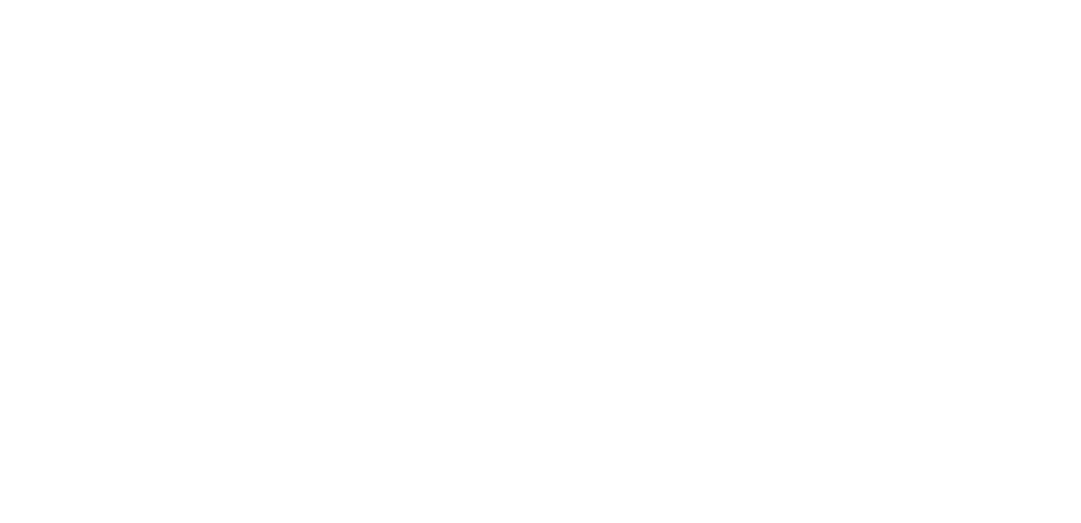
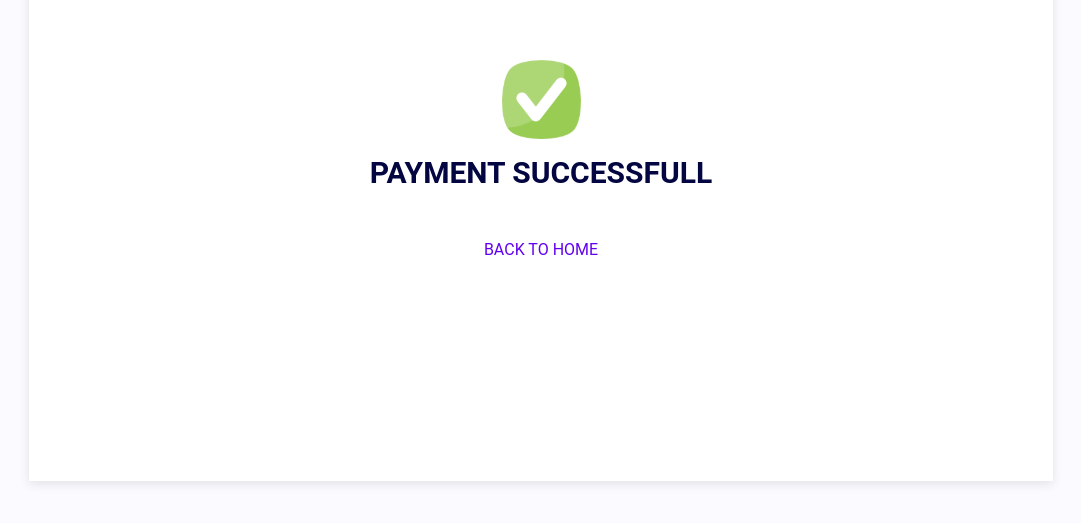
Before and after one commit to profnike/jumiaclone, a React (Create React App) app: page /successful/payment in a window 1280 px wide. Before the commit this address had no page. Shown: the part 239-762 px from the top of the page, without its empty margins (99-1180 px from the left). Built offline with nearby package versions, Linux system fonts and the light colour scheme.

Commit message:
complrtion of payment area

```diff
--- a/src/App.js
+++ b/src/App.js
@@ -9,6 +9,7 @@
 
 import LoginCreate from './Pages/LoginCreate/LoginCreate';
 import Checkout from './Pages/Checkout/Checkout';
+import Paymentsuccess from './Pages/Paymentsuccess/Paymentsuccess';
 
 function App() {
   return (
@@ -21,6 +22,7 @@
       <Route exact path="/Createaccount" element={<Createaccount/>}/>
       <Route exact path="/customer/account/login" element={<LoginCreate/>}/>
       <Route exact path="/onepage/checkout/address" element={<Checkout/>}/>
+      <Route exact path="/successful/payment" element={<Paymentsuccess/>}/>
       </Routes>
       {/* const params=useParams()
     let current=params.id
--- a/src/Components/CartItem/CartItem.js
+++ b/src/Components/CartItem/CartItem.js
@@ -9,6 +9,8 @@
 
 const CartItem = ({item}) => {
   // const{addlocalstorage}=useContext(cartContext)
+  const{removeItem}=useContext(cartContext)
+  // const{clearallitem}=useContext(cartContext)
     const{cartItems}=useContext(cartContext)
     let value={}
     value=cartItems.find((valu)=>{
@@ -17,19 +19,7 @@
      )
      })
 
-     useEffect(()=>{
-      let cart = JSON.parse(localStorage.getItem('cart'));
-      if(cart!==null){
-          // cart.map((val,ind)=>{
-          //     addlocalstorage(val)
-          // })
 
-          // // cartItems=cart
-          // console.log(cartItems)
-          // console.log(cart)
-      }
-      else{}
-  },[])
   return (
     <div className='container-cart-content'>
       <div>
@@ -49,7 +39,8 @@
             </div>
             </div>
             <div className='lower-section-second'>
-            <div className='remove-from-cart-div'>
+            <div onClick={(()=>{removeItem(value.id)})} className='remove-from-cart-div'>
+            {/* <div onClick={(()=>{clearallitem()})} className='remove-from-cart-div'> */}
               <AiTwotoneDelete/>
                 <h5 className='remove-from-cart'>REMOVE</h5>
             </div>
--- a/src/Components/Flutterwave/Flutterwave.js
+++ b/src/Components/Flutterwave/Flutterwave.js
@@ -1,9 +1,14 @@
 import React from 'react';
 import { FlutterWaveButton, closePaymentModal } from 'flutterwave-react-v3';
 import { useNavigate } from 'react-router-dom';
+import cartContext from "../../Context/Cart/CartContext";
+import { useContext } from 'react';
+
 
 
 export default function App() {
+
+  const{clearallitem}=useContext(cartContext)
   let customerDetail = JSON.parse(localStorage.getItem('addr-details'));
   let customerInfo = JSON.parse(localStorage.getItem('jumia-user'));
   let amt = JSON.parse(localStorage.getItem('goods-amt'));
@@ -41,11 +46,12 @@
     callback: (response) => {
        console.log(response);
        localStorage.setItem('clientRes', JSON.stringify(response))
-      closePaymentModal() // this will close the modal programmatically
-      navigate("/Paymentsuccess")
+      // closePaymentModal() // this will close the modal programmatically
+      clearallitem()
+       navigate("/Paymentsuccess")
     },
     onClose: () => {
-        navigate("/Paymentcard")
+        navigate("/")
     },
   };
 
--- a/src/Components/Header/Header.css
+++ b/src/Components/Header/Header.css
@@ -196,7 +196,7 @@
 .cart-image-div-header{
     position: relative;
 }
-.item-count{
+.options-and-icons .item-count{
     position: absolute;
     border-radius: 100%;
     background-color: orange;
--- a/src/Context/Cart/CartReducer.js
+++ b/src/Context/Cart/CartReducer.js
@@ -1,4 +1,4 @@
-import {ADD_TO_CART,REMOVE_ITEM,REDUCE_ITEM,ADD_LOCAL_STORAGE} from '../Types'
+import {ADD_TO_CART,REMOVE_ITEM,REDUCE_ITEM,CLEAR_ALL_ITEM} from '../Types'
 import {addItemToCart,reduceCartitem} from '../Cart/Cart.utils'
 
 
@@ -12,6 +12,12 @@
 
 
                 )
+
+            }
+            case CLEAR_ALL_ITEM :
+            return{
+                ...state,
+                cartItems:[]
 
             }
             case REDUCE_ITEM:
--- a/src/Context/Cart/CartState.js
+++ b/src/Context/Cart/CartState.js
@@ -1,7 +1,7 @@
 import { useReducer, useState } from "react";
 import CartContext from './CartContext'
 import CartReducer from './CartReducer'
-import {ADD_TO_CART,REMOVE_ITEM,REDUCE_ITEM,ADD_LOCAL_STORAGE} from '../Types'
+import {ADD_TO_CART,REMOVE_ITEM,REDUCE_ITEM,CLEAR_ALL_ITEM} from '../Types'
 import { useEffect } from 'react'
 
 
@@ -40,8 +40,8 @@
 const reduceItem= item => {
     dispatch({type:REDUCE_ITEM ,payload:item})
 }
-const addlocalstorage= item => {
-    dispatch({type:ADD_LOCAL_STORAGE ,payload:item})
+const clearallitem= (item) => {
+    dispatch({type:CLEAR_ALL_ITEM ,payload:[]})
 }
 
 
@@ -51,7 +51,7 @@
             addToCart,
             removeItem,
             reduceItem,
-            addlocalstorage
+            clearallitem
         }}>
         {children}
         </CartContext.Provider>
--- a/src/Context/Types.js
+++ b/src/Context/Types.js
@@ -2,3 +2,4 @@
 export const REMOVE_ITEM='REMOVE_ITEM';
 export const REDUCE_ITEM='REDUCE_ITEM';
 export const ADD_LOCAL_STORAGE='ADD_LOCAL_STORAGE';
+export const CLEAR_ALL_ITEM='CLEAR_ALL_ITEM';
--- a/src/Pages/Checkout/Checkout.css
+++ b/src/Pages/Checkout/Checkout.css
@@ -52,6 +52,8 @@
     justify-content: flex-start;
     align-items: center;
     height: 35px;
+    padding-top: 20px;
+    padding-bottom: 20px;
 }
 .section-one h5{
     margin-bottom: 0;
@@ -70,6 +72,7 @@
     padding-bottom: 20px;
     text-align: left;
     border-top: 1px solid rgb(209, 207, 207);
+    padding-top: 10px;
 }
 .section-two button{
     width: 100%;
@@ -422,3 +425,8 @@
     height: 45px;
 
 }
+.excep-header{
+    font-size: 16px;
+    color: black;
+
+}
--- /dev/null
+++ b/src/Pages/Paymentsuccess/Payment.css
@@ -0,0 +1,42 @@
+*{
+    padding: 0;
+    margin: 0;
+    box-sizing: border-box;
+
+}
+.paymentsuccess{
+    background-color: #fbfbff;
+    height: 100vh;
+    /* font-family: 'DM Sans', sans-serif; */
+    display: flex;
+    align-items: center;
+    justify-content: center;
+
+}
+.paymentsuccess h3{
+    color: #030640;
+    font-size: 30px;
+    font-weight: bold;
+  margin-bottom: 47px;
+  margin-top: 16px;
+}
+.return-home{
+    color: #6200f0;
+    font-size: 16px;
+    font-weight: 500px;
+}
+.payment-inner{
+
+    background-color: white;
+
+    display: flex;
+    width: 80%;
+    height: 80%;
+
+    flex-direction: column;
+    justify-content: center;
+    align-items: center;
+    margin: auto;
+    border: none;
+   box-shadow: 0px 3px 10px  rgb(0 0 0/ 10%);
+}
--- /dev/null
+++ b/src/Pages/Paymentsuccess/Paymentsuccess.css
@@ -0,0 +1,42 @@
+*{
+    padding: 0;
+    margin: 0;
+    box-sizing: border-box;
+
+}
+.paymentsuccessd{
+    background-color: #fbfbff;
+    height: 100vh;
+    /* font-family: 'DM Sans', sans-serif; */
+    display: flex;
+    align-items: center;
+    justify-content: center;
+
+}
+.paymentsuccess h3{
+    color: #030640;
+    font-size: 30px;
+    font-weight: bold;
+  margin-bottom: 47px;
+  margin-top: 16px;
+}
+.return-home{
+    color: #6200f0;
+    font-size: 16px;
+    font-weight: 500px;
+}
+.payment-inner{
+
+    background-color: white;
+
+    display: flex;
+    width: 80%;
+    height: 80%;
+
+    flex-direction: column;
+    justify-content: center;
+    align-items: center;
+    margin: auto;
+    border: none;
+   box-shadow: 0px 3px 10px  rgb(0 0 0/ 10%);
+}
--- /dev/null
+++ b/src/Pages/Paymentsuccess/Paymentsuccess.js
@@ -0,0 +1,30 @@
+import React, { useEffect } from 'react'
+import '../Paymentsuccess/Payment.css'
+import {ReactComponent as Success} from '../../Asset/Success-icon.svg'
+import { Link, Navigate, useNavigate } from 'react-router-dom'
+import cartContext from "../../Context/Cart/CartContext";
+import { useContext } from 'react';
+
+const Paymentsuccess = () => {
+   // const{clearallitem}=useContext(cartContext)
+  const navigate=useNavigate()
+
+  return (
+
+        <div className="paymentsuccess">
+
+      <div className="payment-inner">
+
+       <Success/>
+   <h3>PAYMENT SUCCESSFULL</h3>
+   <div className="return-home" onClick={(()=>{
+     navigate("/")})}>BACK TO HOME</div>
+
+    </div>
+    </div>
+
+
+  )
+}
+
+export default Paymentsuccess
```
Also changed, not shown: src/Pages/Checkout/Checkout.js (+23 -17 lines), src/Asset/Success-icon.svg (added).
